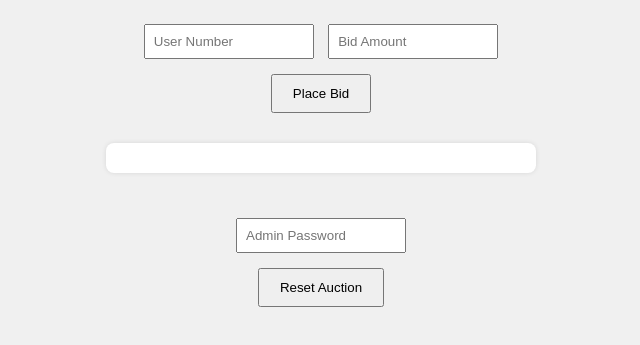
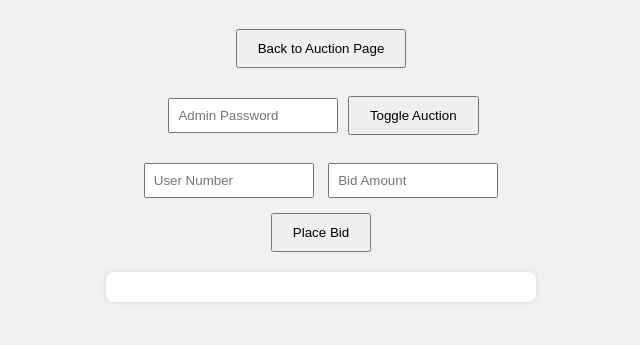
Before and after one commit to lawlessdesign21-lang/live-auction-app, a plain HTML site: page index.html in a window 1280 px wide. Shown: the part 89-434 px from the top of the page, without its empty margins (319-959 px from the left). Drawn offline with Linux system fonts and the light colour scheme.

Commit message:
index.html

```diff
--- a/index.html
+++ b/index.html
@@ -29,7 +29,7 @@
     }
     #auctionList {
       max-width: 400px;
-      margin: 30px auto;
+      margin: auto;
       background: white;
       padding: 15px;
       border-radius: 8px;
@@ -50,7 +50,15 @@
 
   <h1>Live Auction</h1>
 
-  <!-- Bid Input Section -->
+  <!-- Navigation & Admin Controls -->
+  <div class="input-section">
+    <button onclick="window.location.href='https://www.fmistemfoundation.org/auction-fmi-need'">Back to Auction Page</button>
+    <br><br>
+    <input type="password" id="adminPassword" placeholder="Admin Password" />
+    <button onclick="toggleAuction()">Toggle Auction</button>
+  </div>
+
+  <!-- Bidding Interface -->
   <div class="input-section">
     <input type="number" id="userId" placeholder="User Number" />
     <input type="number" id="amount" placeholder="Bid Amount" />
@@ -58,18 +66,10 @@
     <button onclick="submitBid()">Place Bid</button>
   </div>
 
-  <!-- Live Auction Leaderboard -->
+  <!-- Leaderboard -->
   <div id="auctionList"></div>
 
-  <!-- Reset Section -->
-  <div class="input-section" style="margin-top: 40px;">
-    <input type="password" id="resetPassword" placeholder="Admin Password" />
-    <br>
-    <button onclick="resetAuction()">Reset Auction</button>
-  </div>
-
-  <!-- Firebase App Script -->
+  <!-- Main Script -->
   <script type="module" src="./main.js"></script>
-
 </body>
 </html>
```
